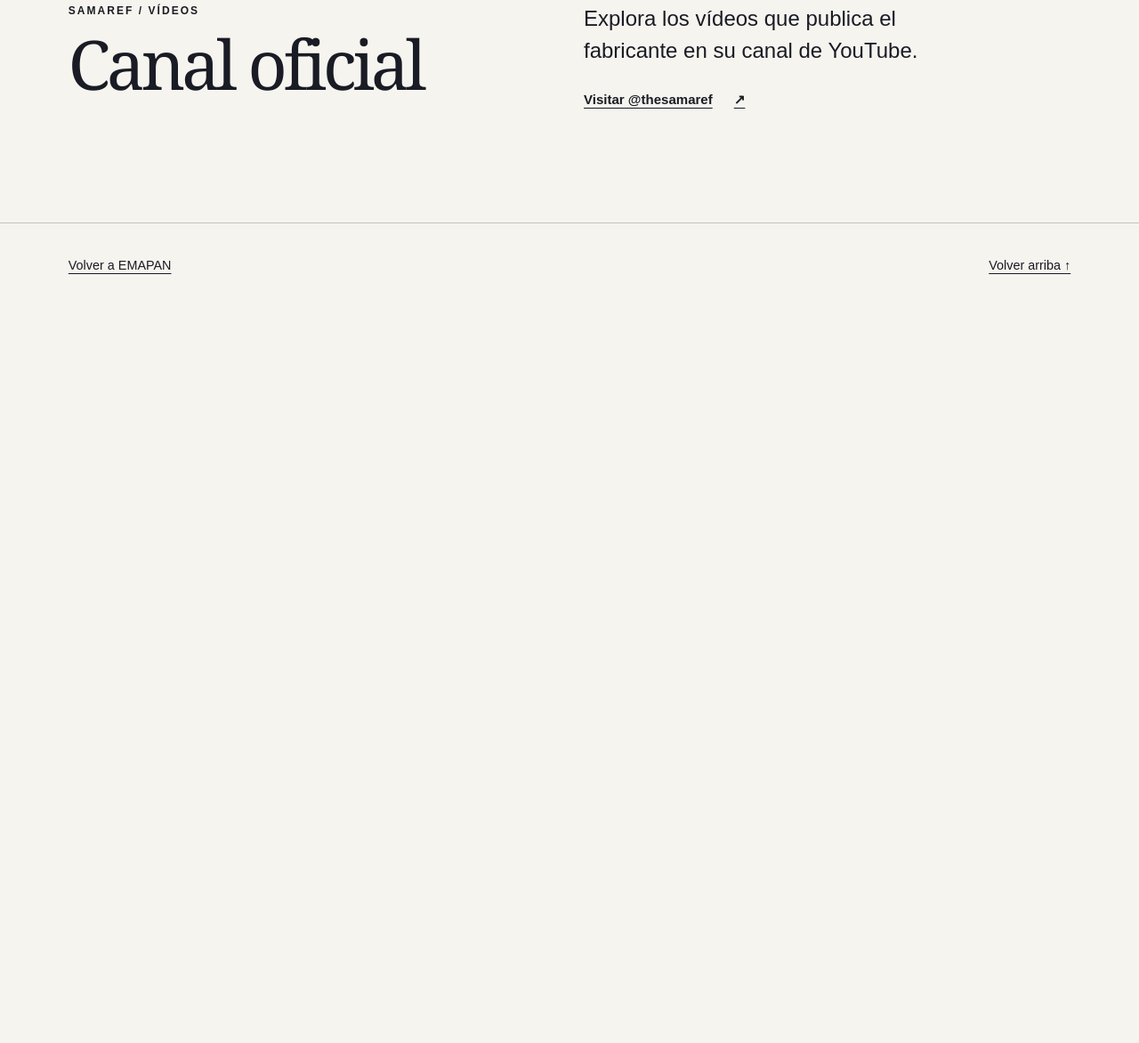
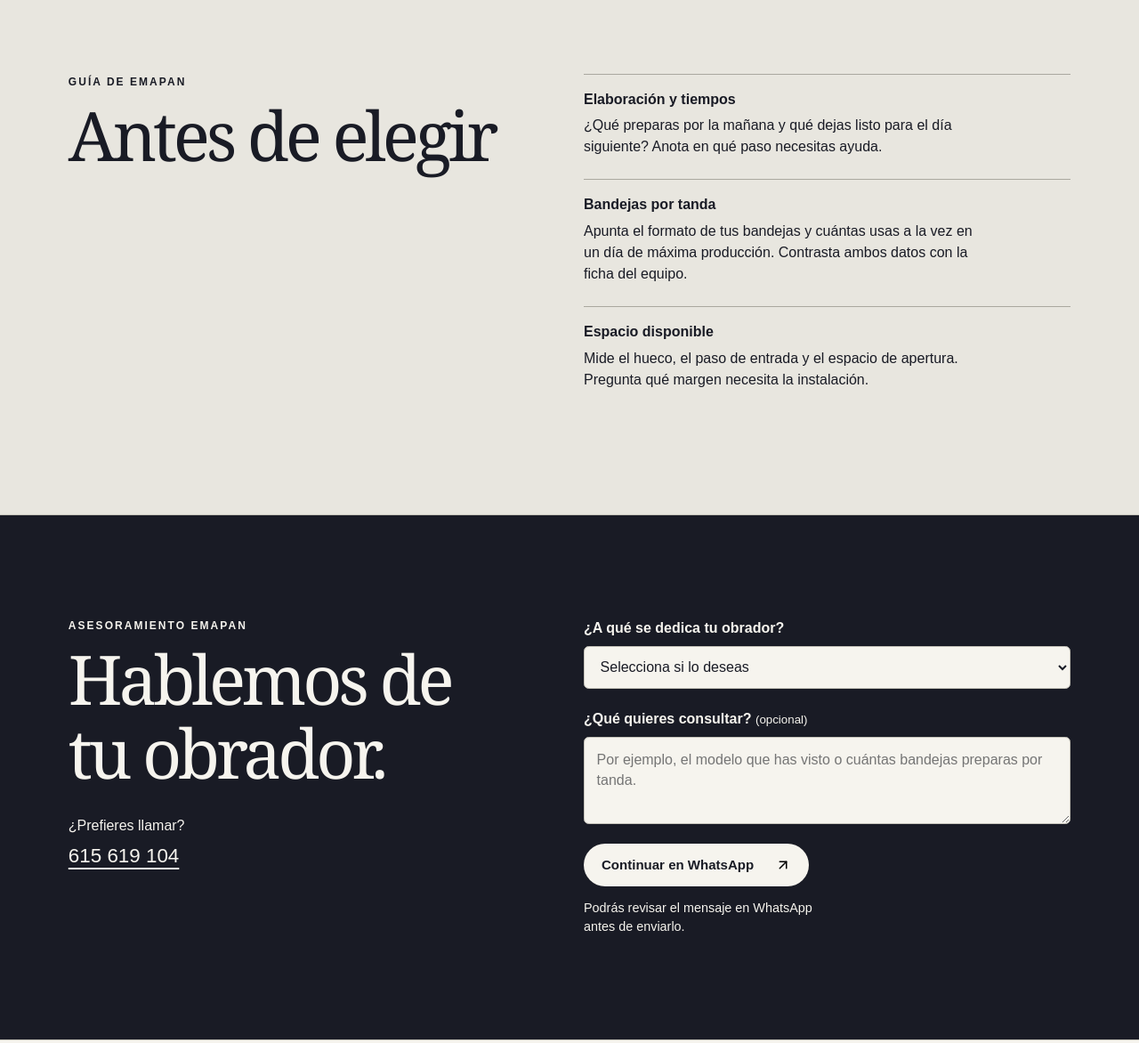
Before and after one commit to TinyChat-up/EMAPAN-ROBOQBO-UNOX, a plain HTML site: page web/samaref.html in a window 1280 px wide. Shown: the part 1252-2424 px from the top of the page at 89% size. Before the commit the page ends 1599 px from the top, so only its background shows below. Drawn offline with Linux system fonts and the light colour scheme.

Commit message:
Guía la consulta sobre Samaref desde el obrador hasta EMAPAN

```diff
--- a/web/samaref.css
+++ b/web/samaref.css
@@ -50,3 +50,31 @@ footer { min-height: 6rem; font-size: .9rem; }
     @keyframes turn { to { transform: translateY(6%) rotate(-5deg); } }
   }
 }
+
+.intro { max-width: 36ch; font-size: clamp(1rem, 1.8vw, 1.25rem); }
+.actions { display: flex; flex-wrap: wrap; gap: .35rem 1.5rem; align-items: center; margin-top: 1.5rem; }
+.secondary, .channel { display: inline-flex; align-items: center; min-height: 44px; }
+.channel { display: flex; width: fit-content; font-size: .9rem; gap: .5rem; }
+.criteria { background: #e8e6df; }
+dl { margin: 0; }
+dt { border-top: 1px solid #aaa89f; padding-top: 1rem; font-weight: bold; }
+dd { margin: .35rem 0 1.5rem; max-width: 50ch; }
+.contact { background: var(--ink); color: var(--sheet); }
+.contact label { display: block; margin-bottom: .5rem; font-weight: bold; }
+.contact small { font-weight: normal; }
+.contact select, .contact textarea {
+  display: block; width: 100%; padding: .85rem; margin-bottom: 1.35rem;
+  font: inherit; line-height: 1.45; color: var(--ink); background: var(--sheet);
+  border: 1px solid var(--line); border-radius: .35rem;
+}
+.contact textarea { resize: vertical; }
+.contact :focus-visible { outline: 3px solid #ffca85; outline-offset: 3px; }
+.entry .note:not(.label) { margin-top: .85rem; font-size: .9rem; }
+.entry.contact .by-phone { font-size: 1rem; margin-top: 1.75rem; }
+.by-phone a { display: inline-flex; align-items: center; min-height: 44px; font-size: 1.4rem; }
+@media (max-width: 450px) {
+  .chapters { justify-content: space-between; gap: 0; padding-inline: .6rem; }
+  .chapters a { padding-inline: .45rem; }
+}
+
+.arrow.down { transform: rotate(90deg); }
--- a/web/samaref.html
+++ b/web/samaref.html
@@ -4,9 +4,12 @@
   <meta charset="utf-8">
   <meta name="viewport" content="width=device-width, initial-scale=1">
   <title>Samaref · Pastelería y panadería | EMAPAN</title>
-  <meta name="description" content="Consulta la gama de pastelería y panadería de Samaref desde EMAPAN. Accede al catálogo en español y al canal oficial del fabricante.">
+  <meta name="description" content="Consulta la gama de pastelería y panadería de Samaref desde EMAPAN. Compara las necesidades de tu obrador y prepara una consulta con EMAPAN.">
   <link rel="canonical" href="https://www.satemapan.com/samaref.html">
-  <link rel="icon" href="favicon.svg" type="image/svg+xml">
+  <link rel="icon" href="/favicon.ico?v=2" sizes="16x16 32x32 48x48">
+  <link rel="icon" type="image/png" sizes="48x48" href="/favicon-48x48.png?v=2">
+  <link rel="icon" type="image/svg+xml" sizes="any" href="/favicon.svg?v=2">
+  <link rel="apple-touch-icon" sizes="180x180" href="/apple-touch-icon.png?v=2">
   <link rel="stylesheet" href="samaref.css">
   <script src="samaref.js" defer></script>
 </head>
@@ -25,22 +28,52 @@
         <div class="cover-copy">
           <p class="maker">Samaref</p>
           <h1 id="titulo">Pastelería<br><em>y panadería</em></h1>
-          <a class="button" href="#catalogo">Explorar la gama <span aria-hidden="true">↓</span></a>
+          <p class="intro">¿Qué necesitas en tu obrador? Consulta la gama y cuéntanos cómo trabajas.</p>
+          <div class="actions">
+            <a class="button" href="#consulta">Pedir asesoramiento <img class="arrow down" src="assets/icons/arrow-up-right.svg" width="18" height="18" alt=""></a>
+            <a class="secondary" href="#catalogo">Consultar el catálogo</a>
+          </div>
         </div>
       </div>
     </section>
     <nav class="chapters" aria-label="Capítulos de Samaref">
-      <a href="#gama">La gama</a><a href="#catalogo">Catálogo</a><a href="#canal">Canal oficial</a>
+      <a href="#gama">La gama</a><a href="#catalogo">Catálogo</a><a href="#criterios">Comparar</a><a href="#consulta">Contacto</a>
     </nav>
     <section id="catalogo" class="entry" aria-labelledby="catalogo-titulo">
-      <div><p class="label">Samaref / Documentación</p><h2 id="catalogo-titulo">El catálogo</h2></div>
-      <div><p>Consulta la selección de pastelería y panadería en el catálogo en español de Samaref.</p>
-        <a class="resource" href="https://samaref.it/es/productos/pasteleria-y-panaderia/">Ver la gama en Samaref <span aria-hidden="true">↗</span></a></div>
+      <div><p class="label">Samaref</p><h2 id="catalogo-titulo">El catálogo</h2></div>
+      <div><p>Busca la gama de pastelería y panadería en la web del fabricante. Si te interesa un equipo, guarda su nombre o el enlace para comentarlo con EMAPAN.</p>
+        <a class="resource" href="https://samaref.it/es/productos/pasteleria-y-panaderia/">Abrir el catálogo en español <img class="arrow" src="assets/icons/arrow-up-right.svg" width="18" height="18" alt=""></a>
+        <a class="channel" id="canal" href="https://www.youtube.com/@thesamaref">Canal oficial en YouTube <img class="arrow" src="assets/icons/arrow-up-right.svg" width="18" height="18" alt=""></a>
+      </div>
     </section>
-    <section id="canal" class="entry" aria-labelledby="canal-titulo">
-      <div><p class="label">Samaref / Vídeos</p><h2 id="canal-titulo">Canal oficial</h2></div>
-      <div><p>Explora los vídeos que publica el fabricante en su canal de YouTube.</p>
-        <a class="resource" href="https://www.youtube.com/@thesamaref">Visitar @thesamaref <span aria-hidden="true">↗</span></a></div>
+    <section id="criterios" class="entry criteria" aria-labelledby="criterios-titulo">
+      <div><p class="label">Guía de EMAPAN</p><h2 id="criterios-titulo">Antes de elegir</h2></div>
+      <dl>
+        <dt>Elaboración y tiempos</dt>
+        <dd>¿Qué preparas por la mañana y qué dejas listo para el día siguiente? Anota en qué paso necesitas ayuda.</dd>
+        <dt>Bandejas por tanda</dt>
+        <dd>Apunta el formato de tus bandejas y cuántas usas a la vez en un día de máxima producción. Contrasta ambos datos con la ficha del equipo.</dd>
+        <dt>Espacio disponible</dt>
+        <dd>Mide el hueco, el paso de entrada y el espacio de apertura. Pregunta qué margen necesita la instalación.</dd>
+      </dl>
+    </section>
+    <section id="consulta" class="entry contact" aria-labelledby="consulta-titulo">
+      <div><p class="label">Asesoramiento EMAPAN</p><h2 id="consulta-titulo">Hablemos de<br>tu obrador.</h2>
+        <p class="by-phone">¿Prefieres llamar?<br><a href="tel:+34615619104">615 619 104</a></p>
+      </div>
+      <div>
+        <form id="brief" hidden>
+          <label for="actividad">¿A qué se dedica tu obrador?</label>
+          <select id="actividad" name="actividad">
+            <option value="">Selecciona si lo deseas</option>
+            <option>Pastelería</option><option>Panadería</option><option>Pastelería y panadería</option>
+          </select>
+          <label for="detalle">¿Qué quieres consultar? <small>(opcional)</small></label>
+          <textarea id="detalle" name="detalle" maxlength="600" rows="3" placeholder="Por ejemplo, el modelo que has visto o cuántas bandejas preparas por tanda."></textarea>
+        </form>
+        <a class="button" id="whatsapp" href="https://wa.me/34615619104?text=Hola%2C%20EMAPAN.%20Me%20interesa%20la%20gama%20Samaref%20de%20pasteler%C3%ADa%20y%20panader%C3%ADa.">Continuar en WhatsApp <img class="arrow" src="assets/icons/arrow-up-right.svg" width="18" height="18" alt=""></a>
+        <p class="note">Podrás revisar el mensaje en WhatsApp antes de enviarlo.</p>
+      </div>
     </section>
   </main>
   <footer><a href="/">Volver a EMAPAN</a><a href="#gama">Volver arriba ↑</a></footer>
--- a/web/samaref.js
+++ b/web/samaref.js
@@ -29,3 +29,23 @@ function scheduleUpdate() {
 window.addEventListener('scroll', scheduleUpdate, { passive: true });
 window.addEventListener('resize', scheduleUpdate);
 updateChapter();
+
+// WhatsApp se abre solo al seguir el enlace y permite editar el mensaje.
+const brief = document.querySelector('#brief');
+const whatsapp = document.querySelector('#whatsapp');
+const destination = new URL(whatsapp.href);
+const greeting = destination.searchParams.get('text');
+
+function prepareMessage() {
+  const activity = brief.elements.actividad.value;
+  const detail = brief.elements.detalle.value.trim();
+  const lines = [greeting];
+  if (activity) lines.push('Mi actividad: ' + activity + '.');
+  if (detail) lines.push(detail);
+  destination.searchParams.set('text', lines.join('\n'));
+  whatsapp.href = destination.href;
+}
+
+brief.hidden = false;
+brief.addEventListener('input', prepareMessage);
+window.addEventListener('pageshow', prepareMessage);
```
